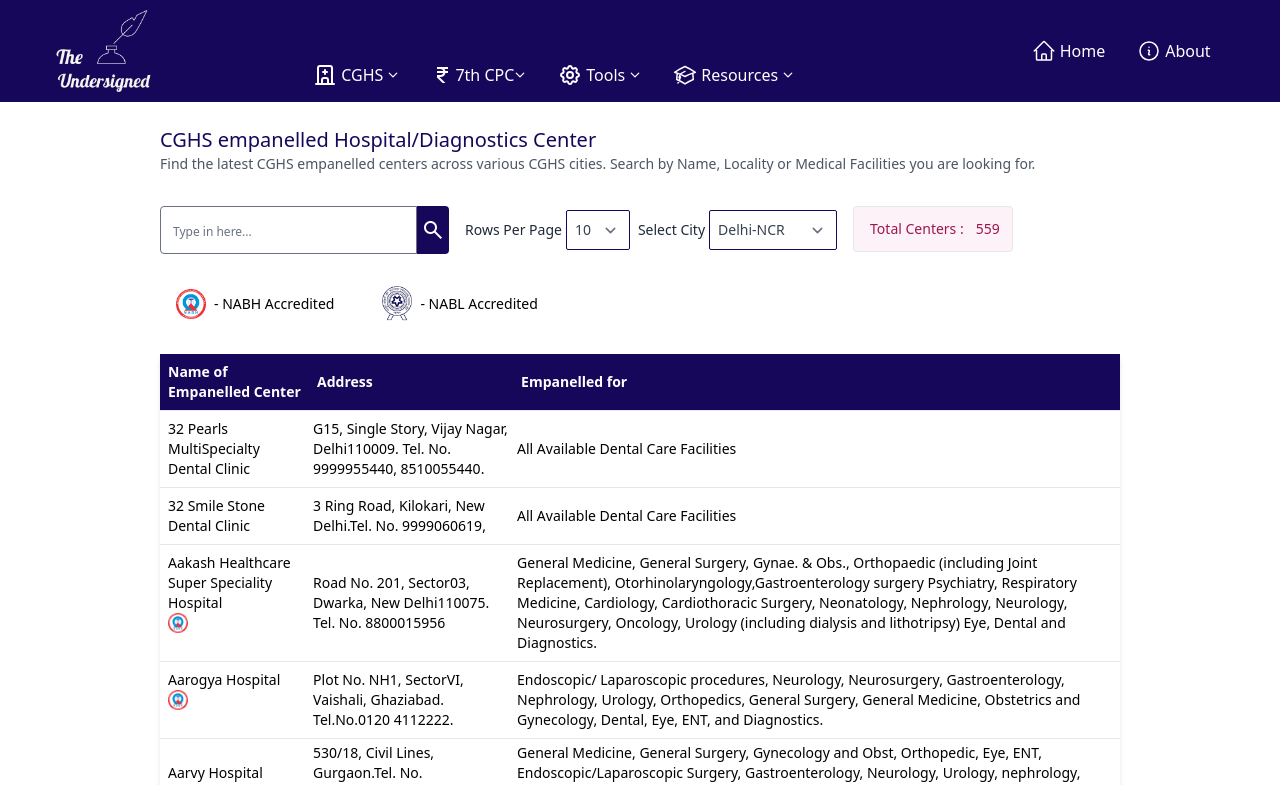
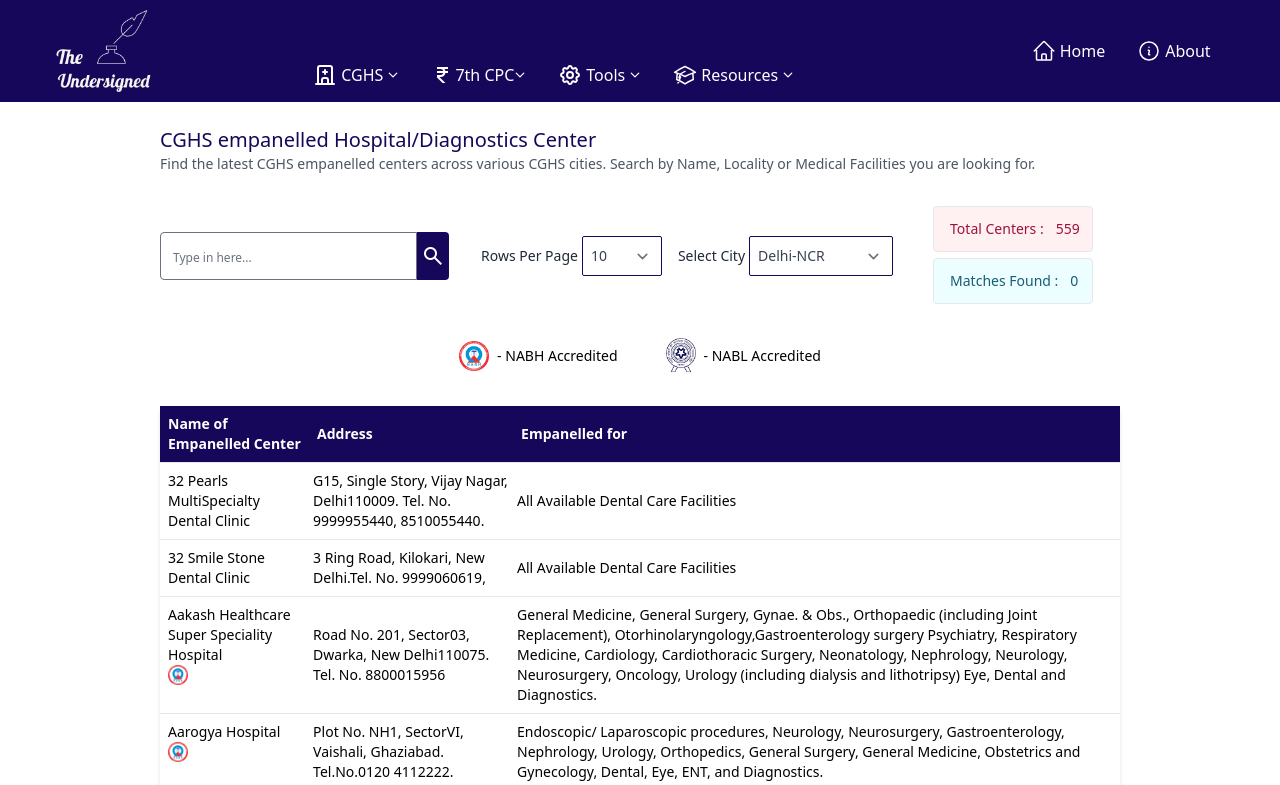
Before and after one commit to leapfrog7/TheUndersignedDemo, a React (Create React App) app: page /cghscenter in a window 1280 px wide. Shown: the top 785 px of the page. Built offline with nearby package versions, Linux system fonts and the light colour scheme.

Commit message:
updated cghs center
updated Cghs center

```diff
--- a/src/pages/CghsCenter.js
+++ b/src/pages/CghsCenter.js
@@ -267,7 +267,7 @@ export default function CghsCenter(){
                     <h3 className="text-sm text-gray-600 mb-4 font-light md:font-normal">Find the latest CGHS empanelled centers across various CGHS cities. Search by Name, Locality or Medical Facilities you are looking for. </h3>
                 </div>
 
-                <div className="flex flex-col gap-4 md:flex-row">
+                <div className="flex flex-col gap-4 md:gap-8 md:flex-row">
                     <div className="flex items-center justify-center">
                         <input className="w-full rounded-l focus:ring-0 focus:border-primary placeholder:text-xs h-12" placeholder="Type in here..." id="searchInput"
                             type="text"
@@ -280,12 +280,12 @@ export default function CghsCenter(){
 
                     </div>
 
-                    <div className="flex gap-2 items-center justify-around">
+                    <div className="flex gap-4 items-center justify-around">
 
                             <div className="flex items-center gap-1 md:gap0.5 flex-col md:flex-row">
 
                                 <label for="pagePerRow" className="mb-0 text-xs md:text-sm font-light md:font-medium text-gray-800">Rows Per Page</label>
-                                <select id="pagePerRow" className="border border-primary h-6 text-gray-700 text-xs md:text-sm rounded-sm w-16 p-1 lg:p-2 md:h-10 focus:ring-1 focus:ring-primary focus:border-0" onChange={setPageSize}>
+                                <select id="pagePerRow" className="border border-primary h-6 text-gray-700 text-xs md:text-sm rounded-sm w-20 p-1 lg:p-2 md:h-10 focus:ring-1 focus:ring-primary focus:border-0" onChange={setPageSize}>
 
                                     <option value="10">10</option>
                                     <option value="15">15</option>
@@ -297,7 +297,7 @@ export default function CghsCenter(){
                             <div className="flex items-center gap-1 md:gap0.5 flex-col md:flex-row">
 
                                 <label for="cityList" className="mb-0 text-xs md:text-sm font-light md:font-medium text-gray-800">Select City</label>
-                                <select id="cityList" className="border border-primary h-6 text-gray-700 text-xs md:text-sm rounded-sm w-24 md:w-32 p-1 lg:p-2 md:h-10 focus:ring-1 focus:ring-primary focus:border-0" onChange={setCity}>
+                                <select id="cityList" className="border border-primary h-6 text-gray-700 text-xs md:text-sm rounded-sm w-28 md:w-36 p-1 lg:p-2 md:h-10 focus:ring-1 focus:ring-primary focus:border-0" onChange={setCity}>
 
                                     <option value="Delhi-NCR">Delhi-NCR</option>
                                     <option value="Mumbai">Mumbai</option>
@@ -308,26 +308,29 @@ export default function CghsCenter(){
                             </div>
 
 
+                    </div>
+                    <div className="flex flex-row md:flex-col justify-around gap-4 md:gap-1">
+
                         <div className={`p-0 h-8 md:h-12 `}>
                                 <StatCard
                                 text = {'Total Centers :'}
                                 totalMatches = {listCityWise.length}
-                                bgColor = {'bg-pink-50'}
-                                textColor = {'text-pink-800'}/>
+                                bgColor = {'bg-rose-50'}
+                                textColor = {'text-rose-800'}/>
                         </div>
 
-                        <div className={`p-0 h-8 md:h-12 ${formData.searchInput?'animate-sbEnter':'hidden'}`}>
+                        <div className={`p-0 h-8 md:h-12`}>
                                 <StatCard
                                 text = {'Matches Found :'}
                                 totalMatches = {matchesFound}
-                                bgColor = {'bg-green-50'}
-                                textColor = {'text-green-800'}/>
+                                bgColor = {'bg-cyan-50'}
+                                textColor = {'text-cyan-800'}/>
                         </div>
                     </div>
 
                 </div>
 
-                <div className="flex gap-4 my-2 md:my-4">
+                <div className="flex gap-4 my-2 md:my-4 justify-around md:justify-center">
                      <div className="mt-4 px-4 flex gap-2 items-center text-xs md:text-sm">
                         <img src={nabh} alt="" width={30} height={30} />
                         <span> - NABH Accredited</span>
--- a/src/pages/CghsRates.js
+++ b/src/pages/CghsRates.js
@@ -238,12 +238,13 @@ export default function CghsRates(){
                         </select>
                     </div>
 
+
                    <div className="p-0 h-8 md:h-12">
                             <StatCard
                             text = {'Total Items :'}
                             totalMatches = {CGHS_Rates.length}
-                            bgColor = {'bg-pink-50'}
-                            textColor = {'text-pink-800'}/>
+                            bgColor = {'bg-pink-100'}
+                            textColor = {'text-pink-700'}/>
                     </div>
 
                     <div className={`p-0 h-8 md:h-12 ${formData.searchInput?'animate-sbEnter':'hidden'}`}>
```
